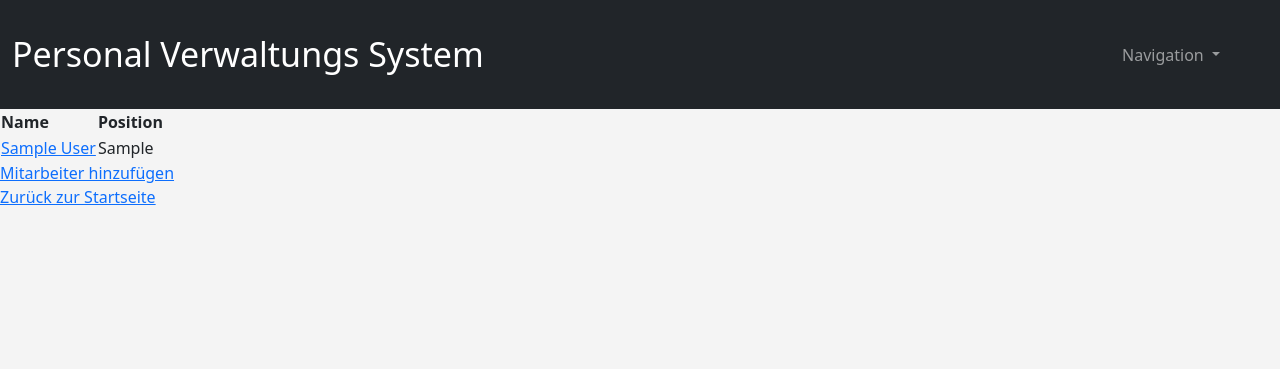
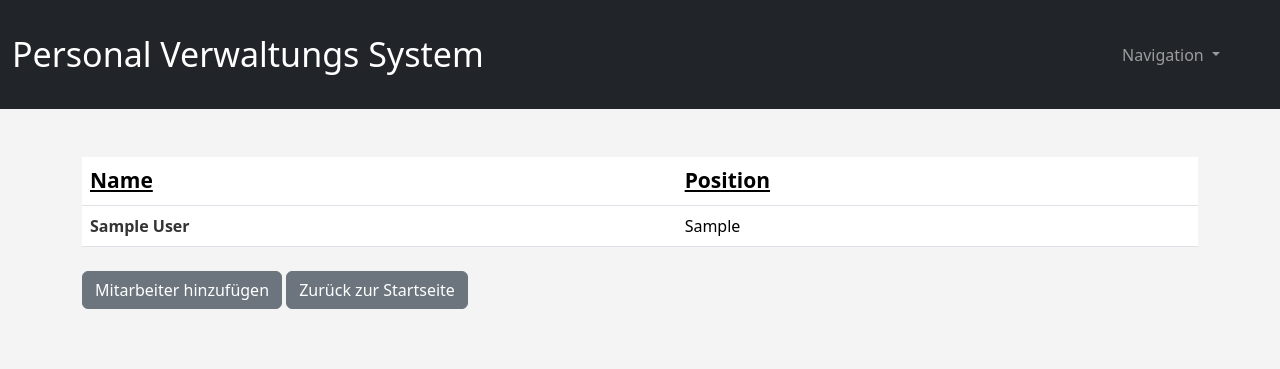
Before and after one commit to Ma-Ko-dev/Roleplay_Employee_Manager, a Flask app: a page that uses templates/department_list.html in a window 1280 px wide. Shown: the top 369 px of the page. Run offline with Flask 3, Linux system fonts and the light colour scheme; a user stored in the database is signed in; tables that the repository leaves empty hold one stand-in row (values such as "Sample post"); one stand-in notice (Sample message) is shown; some libraries are stand-ins or nearby versions.

Commit message:
Redesign department_list.html Refactor div. Seiten.

```diff
--- a/static/css/styles.css
+++ b/static/css/styles.css
@@ -2,7 +2,7 @@
     background-color: #f4f4f4;
 }
 
-/* Individuelle Links */
+/* Benutzerdefinierter Stil fuer Links */
 .link-custom {
     color: #333;
     font-weight: bold;
@@ -12,3 +12,52 @@
 .link-custom:hover {
     color: #e74c3c;
 }
+
+/* Benutzerdefinierter Stil für das <th>-Element */
+.custom-th {
+    font-size: 21px;
+    text-decoration: underline;
+    background-color: #CCCCCC;
+}
+
+
+
+
+
+/* Stil und Fade-out fuer Flash-Nachrichten */
+.flash-messages {
+    position: relative;
+}
+
+.flash-message {
+    opacity: 1;
+    transition: opacity 0.5s ease-in-out;
+}
+
+.flash-message.fade-out {
+    opacity: 0;
+    height: 0;
+    margin-bottom: 0;
+    padding-top: 0;
+    padding-bottom: 0;
+}
+
+.flash-message.danger {
+    background-color: #e74c3c;
+    color: white;
+    padding: 10px;
+    border-radius: 5px;
+    margin-bottom: 10px;
+    font-weight: bold;
+    text-align: center;
+}
+
+.flash-message.success {
+    background-color: lightgreen;
+    color: black;
+    padding: 10px;
+    border-radius: 5px;
+    margin-bottom: 10px;
+    font-weight: bold;
+    text-align: center;
+}
--- a/templates/add_employee.html
+++ b/templates/add_employee.html
@@ -10,7 +10,7 @@
         {% if messages %}
             <div class="flash-messages">
                 {% for category, message in messages %}
-                    <div class="flash-message {{ category }}">{{ message }}</div>
+                    <div class="flash-message {{ category }}" data-duration="{{ message.duration }}">{{ message }}</div>
                 {% endfor %}
             </div>
         {% endif %}
--- a/templates/add_employee_note.html
+++ b/templates/add_employee_note.html
@@ -6,7 +6,7 @@
         {% if messages %}
             <div class="flash-messages">
                 {% for category, message in messages %}
-                    <div class="flash-message {{ category }}">{{ message }}</div>
+                    <div class="flash-message {{ category }}" data-duration="{{ message.duration }}">{{ message }}</div>
                 {% endfor %}
             </div>
         {% endif %}
--- a/templates/department_list.html
+++ b/templates/department_list.html
@@ -4,42 +4,55 @@
     <!-- Hier die Flash-Nachrichten anzeigen -->
     {% with messages = get_flashed_messages(with_categories=True) %}
         {% if messages %}
-            <div class="flash-messages">
+            <div class="container mt-4">
+                <div class="row">
+                    <div class="col">
                         {% for category, message in messages %}
-                    <div class="flash-message {{ category }}">{{ message }}</div>
+                            <div class="flash-message {{ category }}" data-duration="{{ message.duration }}">{{ message }}</div>
                         {% endfor %}
+                    </div>
+                </div>
             </div>
         {% endif %}
     {% endwith %}
 
+    <div class="container mt-4">
         {% if employees %}
-<table>
+            <table class="table">
                 <thead>
                     <tr>
-            <th>Name</th>
-            <th>Position</th>
+                        <th scope="col" class="custom-th">Name</th>
+                        <th scope="col" class="custom-th">Position</th>
                     </tr>
                 </thead>
                 <tbody>
                     {% for employee in employees %}
                         <tr>
-            <td><a href="{{ url_for('employee_detail', employee_id=employee.id) }}">{{ employee.name }}</a></td>
+                            <td>
+                                <a href="{{ url_for('employee_detail', employee_id=employee.id) }}" class="link-custom">{{ employee.name }}</a>
+                            </td>
                             <td>{{ employee.position }}</td>
                         </tr>
                     {% endfor %}
                 </tbody>
             </table>
         {% else %}
-<div class="center-container">
-    <div class="center-text">Keine Mitarbeiter vorhanden</div>
+            <div class="alert alert-info" role="alert">
+                Keine Mitarbeiter vorhanden
             </div>
         {% endif %}
-
-<div class="back-link">
-    <a href="{{ url_for('add_employee', department=dep) }}">Mitarbeiter hinzufügen</a>
-</div>
-<div class="back-link">
-    <a href="/">Zurück zur Startseite</a>
     </div>
 
+<div class="container mt-4">
+    <div class="row">
+        <div class="col">
+            <a class="btn btn-secondary mr-2" href="{{ url_for('add_employee', department=dep) }}">Mitarbeiter hinzufügen</a>
+            <a class="btn btn-secondary mr-2" href="/">Zurück zur Startseite</a>
+        </div>
+    </div>
+</div>
+
+
+
+
 {% endblock %}
--- a/templates/employee_detail.html
+++ b/templates/employee_detail.html
@@ -6,7 +6,7 @@
         {% if messages %}
             <div class="flash-messages">
                 {% for category, message in messages %}
-                    <div class="flash-message {{ category }}">{{ message }}</div>
+                    <div class="flash-message {{ category }}" data-duration="{{ message.duration }}">{{ message }}</div>
                 {% endfor %}
             </div>
         {% endif %}
--- a/templates/index.html
+++ b/templates/index.html
@@ -1,13 +1,13 @@
 {% extends "layout.html" %}
 
 {% block content %}
-<div class="container mt-5 d-flex justify-content-center"> <!-- Zentriert den Inhalt horizontal -->
+<div class="container mt-5 d-flex justify-content-center">
     {% if departments %}
-    <div class="table-container" style="min-width: 30%;"> <!-- Ändere die maximale Breite nach Bedarf -->
+    <div class="table-container" style="min-width: 30%;">
         <table class="table">
             <thead>
                 <tr class="text-center">
-                    <th style="background-color: #CCCCCC;">Abteilungen</th>
+                    <th class="custom-th">Abteilungen</th>
                 </tr>
             </thead>
             <tbody>
```
Lines whose indentation alone changed are shown as unchanged.
